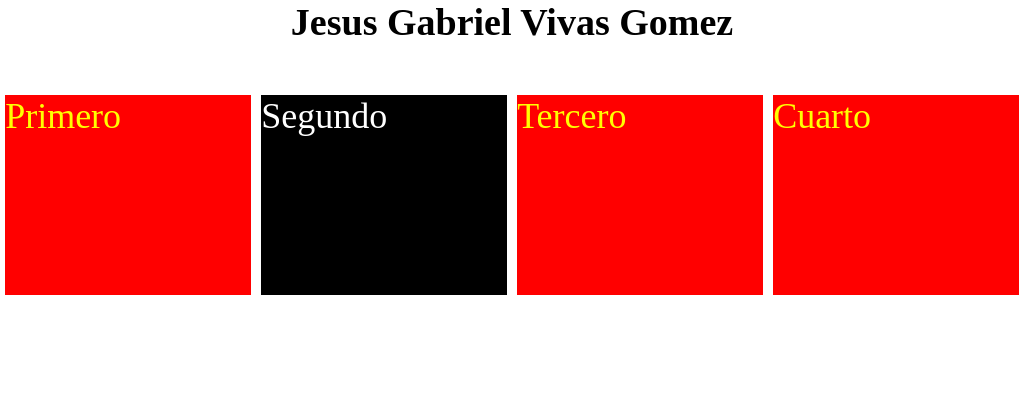
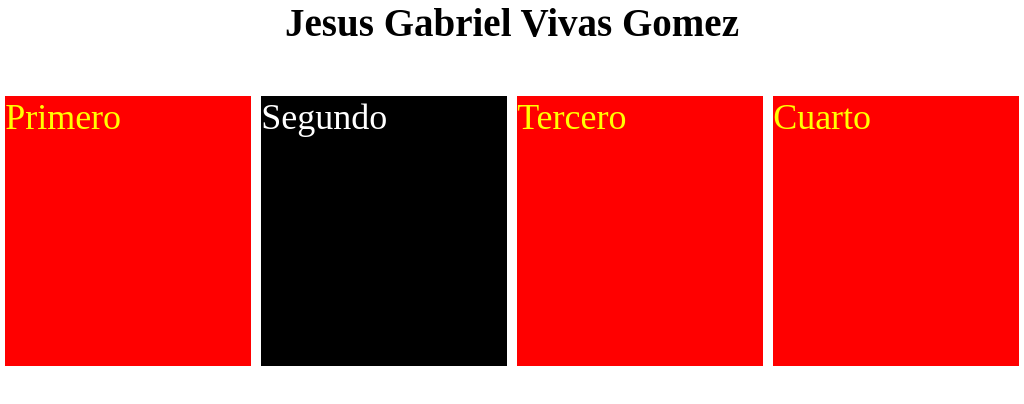
Before and after one commit to elvaivas/TP-aulavirtual, a plain HTML site: page index.html in a window 1024 px wide. Drawn offline with Linux system fonts and the light colour scheme.

Commit message:
Update style.css

```diff
--- a/css/style.css
+++ b/css/style.css
@@ -49,18 +49,19 @@
 
 /*-----------Breakpoints o Responsive Formulario-------------*/
 
-@media screen and (max-width:1100px){
+
+@media screen and (min-width:900px){
 
     .caja>h2{
         font-size:36px;
         font-weight:300;
     }
     .container>h1{
-        font-size:38px;
+        font-size:39px;
     }
 
     .caja{
-        height: 200px;
+        height: 270px;
     }
 
 }
```
